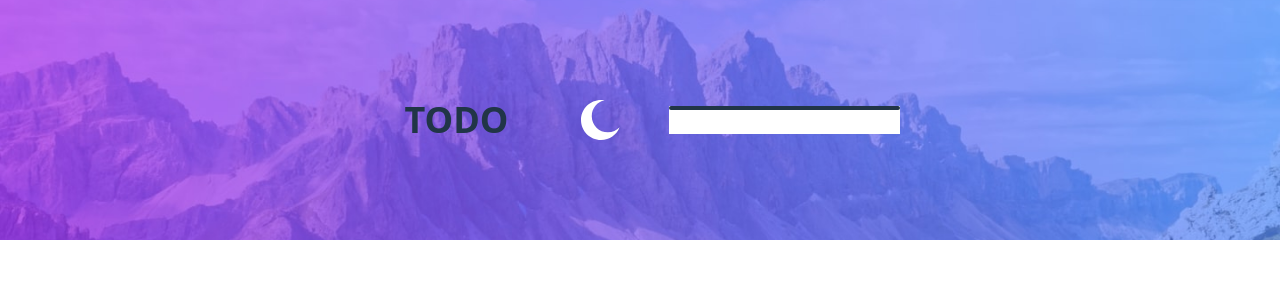
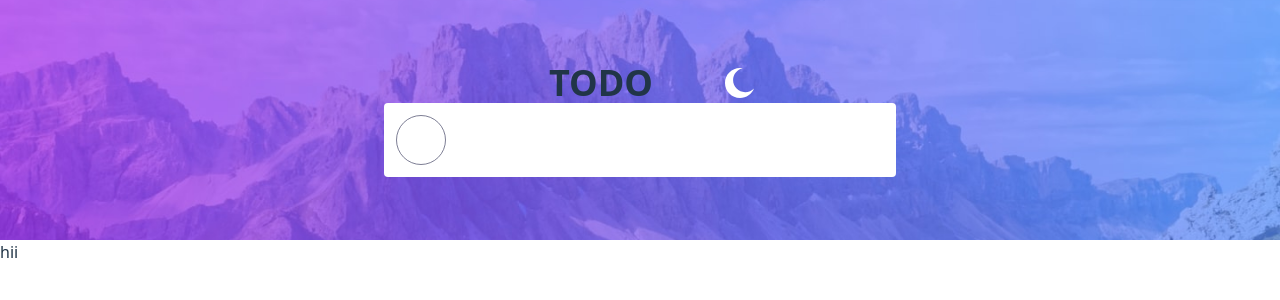
Before and after one commit to JuliaOse/todo-react, a React (Vite) app: page / in a window 1280 px wide. Shown: the top 300 px of the page. Built offline with nearby package versions, Linux system fonts and the light colour scheme.

Commit message:
tilwinf ocnfig

```diff
--- a/src/App.tsx
+++ b/src/App.tsx
@@ -1,4 +1,4 @@
-import { useState } from "react";
+import { useState, useEffect } from "react";
 import "./App.css";
 import LightBG from "./images/bg-desktop-light.jpg";
 import DarkBG from "./images/bg-desktop-dark.jpg";
@@ -7,18 +7,32 @@ import MoonIcon from "./images/icon-moon.svg";
 import Input from "./components/Input";
 
 function App() {
-  const [isDarkMode, setIsDarkMode] = useState(false);
+  const [isDarkMode, setIsDarkMode] = useState(() => {
+    return window.matchMedia("(prefers-color-scheme: dark)").matches;
+  });
+
+  useEffect(() => {
+    if (isDarkMode) {
+      document.documentElement.classList.add("dark");
+    } else {
+      document.documentElement.classList.remove("dark");
+    }
+  }, [isDarkMode]);
+
   return (
     <>
       <div
-        className=" bg-cover bg-center h-[30vh] flex flex-row items-center justify-center gap-12"
+        className=" bg-cover bg-center h-[30vh] flex flex-col items-center justify-center"
         style={{
           backgroundImage: `url(${isDarkMode ? DarkBG : LightBG})`,
           // display: "flex",
           // flex: "row"
         }}
       >
-        <h1 className="text-4xl font-extrabold px-6">TODO</h1>
+        <div className="flex flex-row items-center justify-between gap-12">
+          <h1 className="text-4xl font-extrabold px-6 ">
+            TODO
+          </h1>
           {/* <button
           onClick={() => setIsDarkMode((prev) => !prev)}
           className="bg-none"
@@ -26,12 +40,18 @@ function App() {
           <img
             onClick={() => setIsDarkMode((prev) => !prev)}
             src={isDarkMode ? SunIcon : MoonIcon}
-          width={40}
-          height={40}
+            width={30}
+            height={30}
             alt="icon"
           />
+        </div>
         {/* </button> */}
+        <div className="w-[40%] self-center">
           <Input />
+        </div>
+      </div>
+      <div className="dark:bg-[#24273C]">
+        <p>hii</p>
       </div>
     </>
   );
--- a/src/components/Input.tsx
+++ b/src/components/Input.tsx
@@ -2,9 +2,9 @@ import React from "react";
 
 function Input() {
   return (
-    <div className="dark:bg-[#24273C] bg-white">
-      <div className="rounded border-2"></div>
-      <input type="text" />
+    <div className="dark:bg-[#24273C] bg-white flex flex-row p-3 rounded">
+      <div className="rounded-full border p-6 border-[#494b6ab6]"></div>
+      <input type="text" className="w-full m-2 " />
     </div>
   );
 }
--- /dev/null
+++ b/tailwind.config.ts
@@ -0,0 +1,26 @@
+import type { Config } from "tailwindcss";
+
+const config: Config = {
+  content: [
+    "./src/**/*.{js,ts,jsx,tsx}", // all files in your src folder
+  ],
+  theme: {
+    extend: {
+      colors: {
+        bg: {
+          light: "#fff",
+          dark: "#24273C",
+        },
+        text: {
+          light: "#000",
+          dark: "#CACCE7",
+        },
+        accent: "#4f46e5",
+      },
+    },
+  },
+  darkMode: "class", // enables class-based dark mode
+  plugins: [],
+};
+
+export default config;
```
Lines whose indentation alone changed are shown as unchanged.
